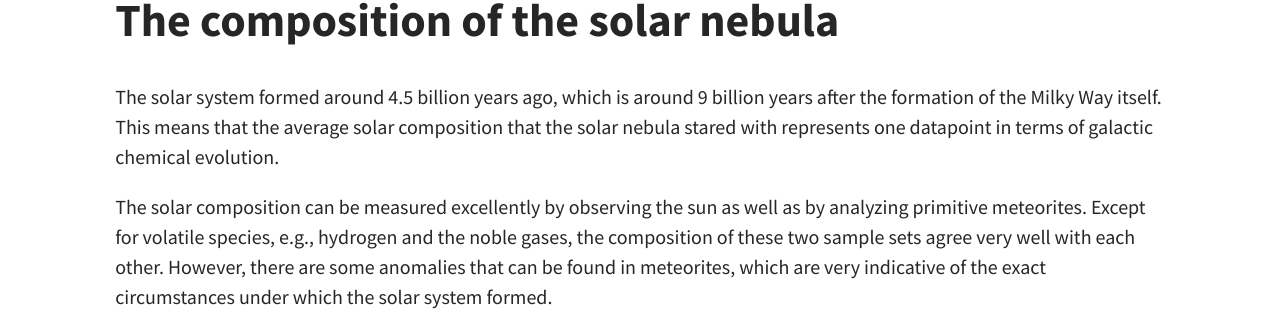
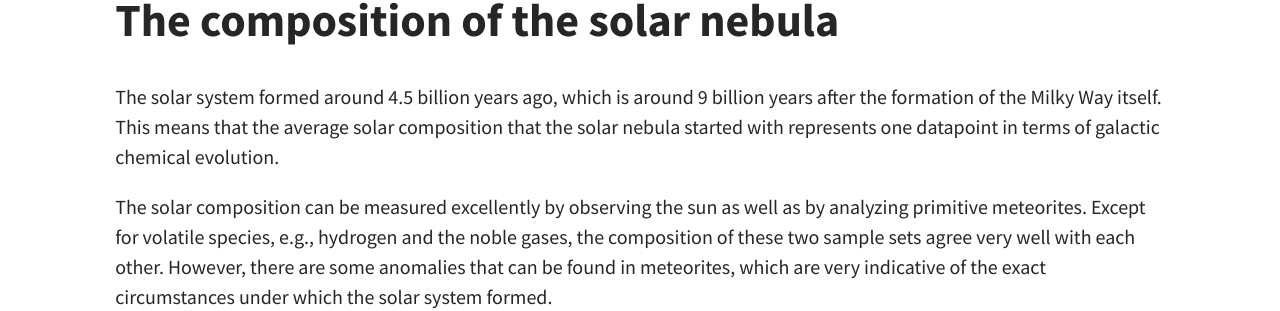
Before and after one commit to trappitsch/trappitsch.github.io, a Jekyll site: the page built from _portfolio/03-slrs.md, in a window 1280 px wide and 900 px high. Shown: the part 348-659 px from the top of the window. Built offline with Jekyll 4.4.1, drawn with Linux system fonts in a browser that asks for light colours; some web fonts are replaced; some of the changed text lies outside the part shown.

Commit message:
Typo fixes
Fixed some typos in a few files, index and portfolio.

```diff
--- a/_portfolio/03-slrs.md
+++ b/_portfolio/03-slrs.md
@@ -7,14 +7,14 @@
 
 # The composition of the solar nebula
 
-The solar system formed around 4.5 billion years ago, which is around 9 billion years after the formation of the Milky Way itself. This means that the average solar composition that the solar nebula stared with represents one datapoint in terms of galactic chemical evolution.
+The solar system formed around 4.5 billion years ago, which is around 9 billion years after the formation of the Milky Way itself. This means that the average solar composition that the solar nebula started with represents one datapoint in terms of galactic chemical evolution.
 
 The solar composition can be measured excellently by observing the sun as well as by analyzing primitive meteorites. Except for volatile species, e.g., hydrogen and the noble gases, the composition of these two sample sets agree very well with each other. However, there are some anomalies that can be found in meteorites, which are very indicative of the exact circumstances under which the solar system formed.
 
 # Short-lived radionuclides
 Some of the anomalies that can be found in primitive objects from the solar system are enhancement in certain isotopes due to the in situ radioactive decay of short-lived radionuclides (SLRs). Calcium aluminum-rich refractory inclusions (CAIs), which are fluffy looking phases in primitive meteorites, are some of the very first material that condensed in the solar nebula and are the ideal samples to look for such anomalies.
 
-## How to determine the abundance of SLRs in the ESS
+## How to determine the abundance of SLRs in the solar nebula
 
 If for example the short-lived <sup>60</sup>Fe was incorporated into a solid that condensed early on in the solar system we would be able to measure it today as an enhancement of <sup>60</sup>Ni since the original <sup>60</sup>Fe, which has a half-life of 2.6 Ma, would have all decayed to its stable daughter by now. The figure below shows how the presence of SLRs can be detected in a given sample.
 
```
Also changed, not shown: other parts of _portfolio/03-slrs.md (+1 -1 lines), _portfolio/05-cosnucs.md (+1 -1 lines), index.md (+1 -1 lines).
